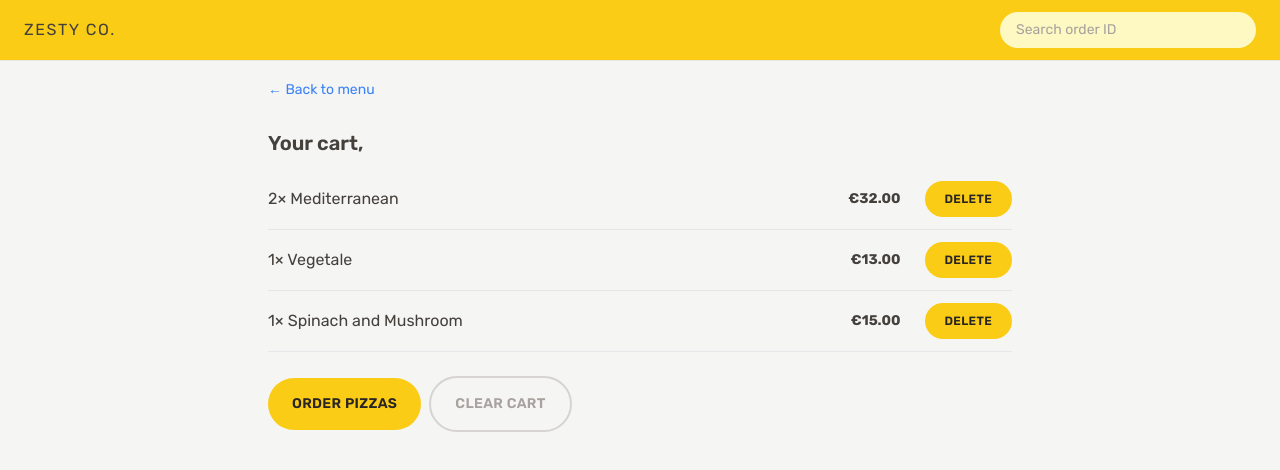
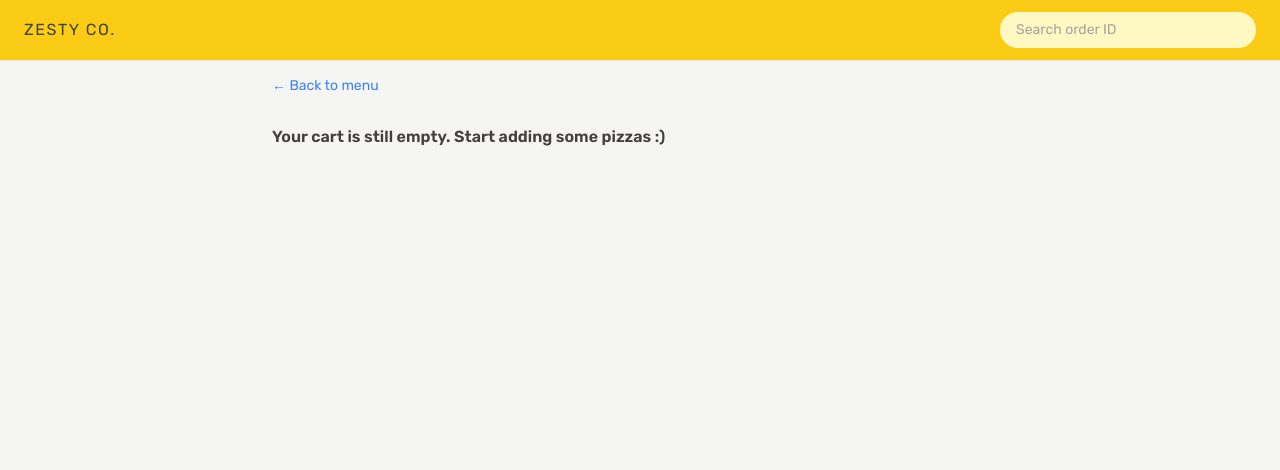
Before and after one commit to MatinT-SA/zesty, a React (Vite) app: page /cart in a window 1280 px wide. Shown: the top 470 px of the page. Built offline with nearby package versions, Linux system fonts and the light colour scheme; a web font is replaced by a local one.

Commit message:
building the cart page

```diff
--- a/src/features/cart/Cart.jsx
+++ b/src/features/cart/Cart.jsx
@@ -1,36 +1,21 @@
-import { Link } from "react-router-dom";
 import LinkButton from "../../ui/LinkButton";
 import Button from "../../ui/Button";
 import CartItem from "./CartItem";
-import { useSelector } from "react-redux";
-
-const fakeCart = [
-  {
-    pizzaId: 12,
-    name: "Mediterranean",
-    quantity: 2,
-    unitPrice: 16,
-    totalPrice: 32,
-  },
-  {
-    pizzaId: 6,
-    name: "Vegetale",
-    quantity: 1,
-    unitPrice: 13,
-    totalPrice: 13,
-  },
-  {
-    pizzaId: 11,
-    name: "Spinach and Mushroom",
-    quantity: 1,
-    unitPrice: 15,
-    totalPrice: 15,
-  },
-];
+import { useDispatch, useSelector } from "react-redux";
+import { getUsername } from "../user/userSlice";
+import { clearCart, getCart } from "./cartSlice";
+import EmptyCart from "./EmptyCart";
 
 function Cart() {
-  const username = useSelector((state) => state.user.username);
-  const cart = fakeCart;
+  const dispatch = useDispatch();
+  const username = useSelector(getUsername);
+  const cart = useSelector(getCart);
+
+  function handleClearCart() {
+    dispatch(clearCart());
+  }
+
+  if (!cart.length) return <EmptyCart />;
 
   return (
     <div className="px-3 py-4">
@@ -48,7 +33,9 @@ function Cart() {
         <Button to="/order/new" type="primary">
           Order Pizzas
         </Button>
-        <Button type="secondary">Clear cart</Button>
+        <Button type="secondary" onClick={handleClearCart}>
+          Clear cart
+        </Button>
       </div>
     </div>
   );
--- a/src/features/cart/EmptyCart.jsx
+++ b/src/features/cart/EmptyCart.jsx
@@ -1,11 +1,13 @@
-import { Link } from 'react-router-dom';
+import LinkButton from "../../ui/LinkButton";
 
 function EmptyCart() {
   return (
-    <div>
-      <Link to="/menu">&larr; Back to menu</Link>
+    <div className="px-4 py-3">
+      <LinkButton to="/menu">&larr; Back to menu</LinkButton>
 
-      <p>Your cart is still empty. Start adding some pizzas :)</p>
+      <p className="mt-7 font-semibold">
+        Your cart is still empty. Start adding some pizzas :)
+      </p>
     </div>
   );
 }
--- a/src/features/cart/cartSlice.js
+++ b/src/features/cart/cartSlice.js
@@ -57,3 +57,5 @@ export const getTotalCartQuantity = (state) =>
 
 export const getTotalCartPrice = (state) =>
   state.cart.cart.reduce((sum, item) => sum + item.totalPrice, 0);
+
+export const getCart = (state) => state.cart.cart;
--- a/src/features/user/userSlice.js
+++ b/src/features/user/userSlice.js
@@ -39,4 +39,7 @@ const userSlice = createSlice({
 });
 
 export const { updateName } = userSlice.actions;
+
 export default userSlice.reducer;
+
+export const getUsername = (state) => state.user.username;
```
